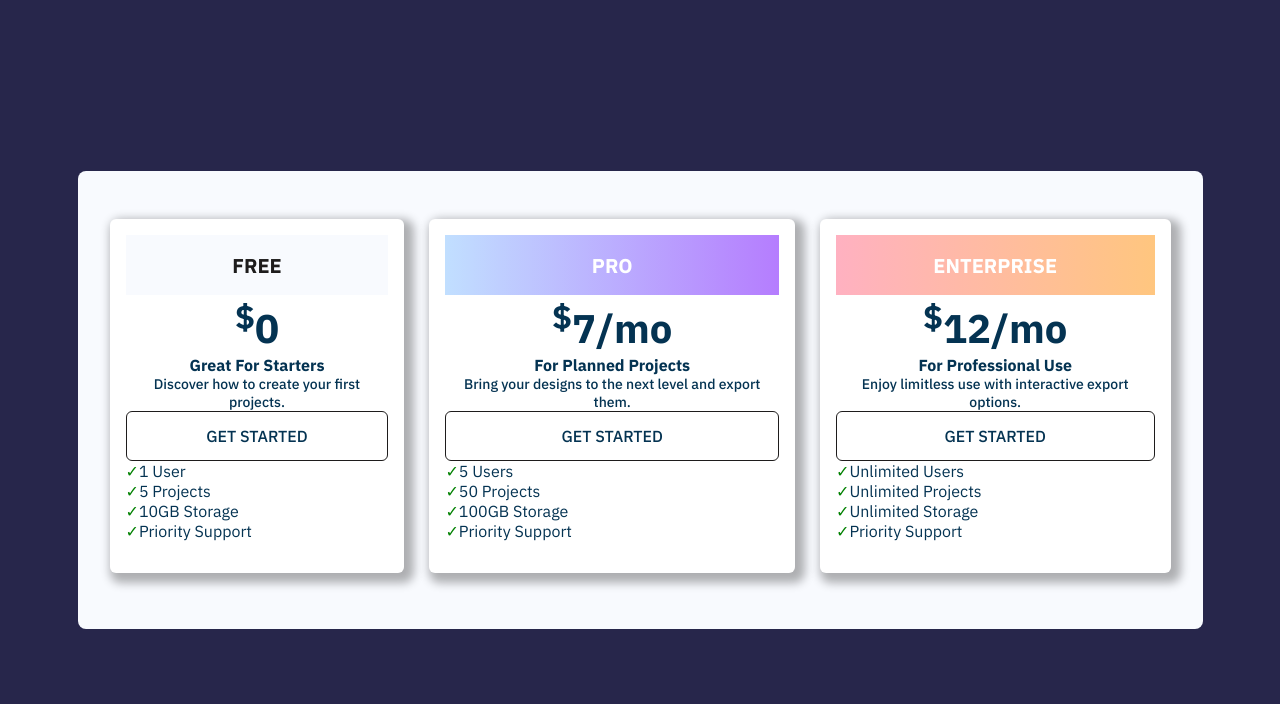
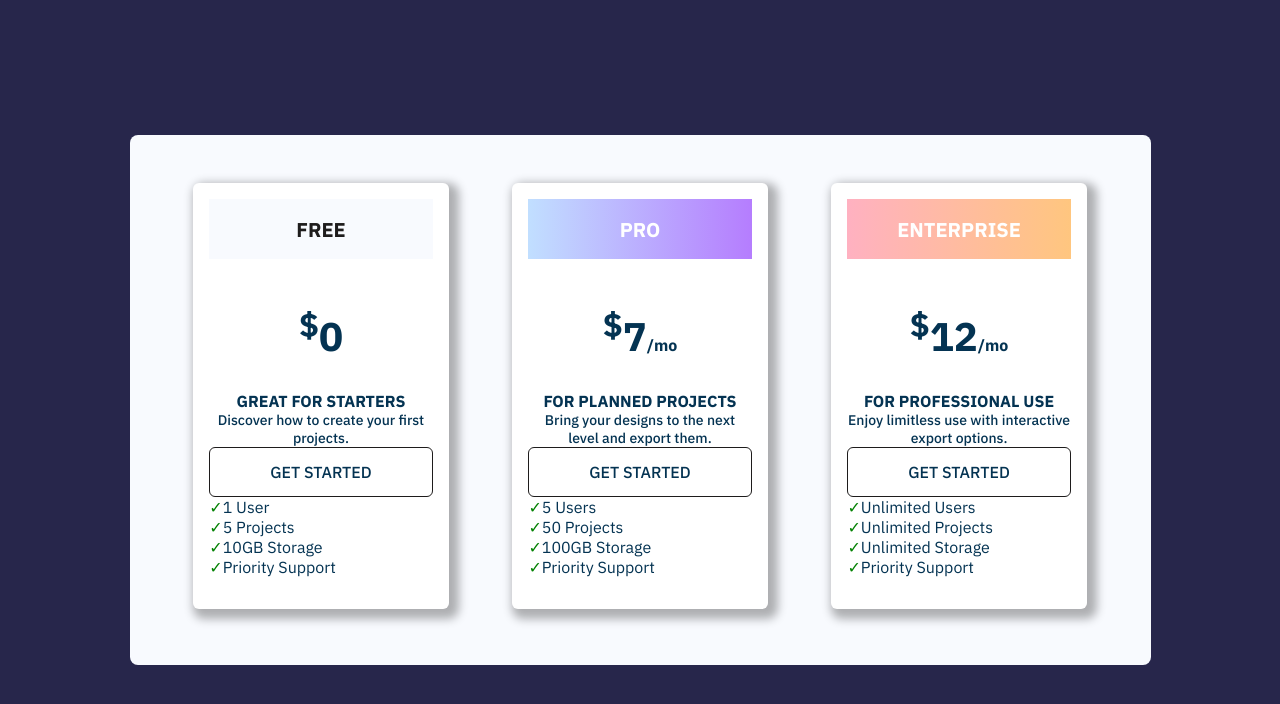
Before and after one commit to alok-38/developer-roadmap, a plain HTML site: page pricing-grid-HTML/index.html in a window 1280 px wide. Drawn offline with Linux system fonts and the light colour scheme.

Commit message:
Practicing flex layout

```diff
--- /dev/null
+++ b/flexbox-layout-challenge/style.css
@@ -0,0 +1,79 @@
+* {
+    margin: 0;
+    padding: 0;
+    box-sizing: border-box;
+}
+
+ul {
+    list-style-type: none;
+    padding: 0;
+}
+
+a {
+    text-decoration: none;
+}
+
+header {
+    background-color: rgb(127, 20, 220);
+    padding: 2rem;
+}
+
+nav {
+    background-color: rgb(237, 228, 228);
+}
+
+h2 {
+    background-color: rgb(127, 20, 220);
+    padding: 1.5rem;
+}
+
+header,
+h2 {
+    color: #ffffff;
+}
+
+nav {
+    padding: 1.5rem;
+}
+
+nav ul {
+    display: flex;
+    gap: 15px;
+}
+
+main {
+    display: flex;
+    gap: 15px;
+    padding: 2rem;
+}
+
+section {
+    width: 70%;
+    color: rgb(33, 32, 32);
+}
+
+section h2 {
+    background-color: #ffffff;
+    color: rgb(33, 32, 32);
+    font-size: 2.5rem;
+}
+
+section p {
+    line-height: 1.5;
+    width: 95%;
+    padding-left: 25px;
+}
+
+section p:not(:last-of-type) {
+    margin-bottom: 15px;
+}
+
+aside {
+    width: 30%;
+}
+
+aside li {
+    background-color: rgb(237, 228, 228);
+    border-bottom: 1px solid gray;
+    padding: 1rem;
+}
--- a/pricing-grid-HTML/style.css
+++ b/pricing-grid-HTML/style.css
@@ -19,9 +19,7 @@ main {
     background-color: #F8FAFE;
     display: flex;
     border-radius: 8px;
-    padding: 3rem 2rem 3.5rem 2rem;
-    gap: 25px;
-    max-width: 1125px;
+    padding: 3rem 0 3.5rem 0;
 }
 
 ul {
@@ -39,6 +37,16 @@ section {
     background-color: #FFFFFF;
     box-shadow: 5px 5px 10px 5px rgba(0, 0, 0, 0.3);
     color: rgb(4, 51, 82);
+    width: 25%;
+    margin: auto;
+}
+
+p:first-of-type {
+    margin: 2.75rem 0 1.75rem 0;
+}
+
+p:nth-of-type(2) {
+    text-transform: uppercase;
 }
 
 p {
@@ -81,6 +89,10 @@ h2 {
     justify-content: center;
 }
 
+span {
+    font-size: 16px;
+}
+
 h2:nth-child(1) {
     color: #ffffff;
 }
@@ -94,12 +106,20 @@ section:first-of-type h2 {
     color: rgb(30, 28, 28);
 }
 
+section:first-of-type {
+    margin-right: 0;
+}
+
 section:nth-of-type(2) h2 {
     background: linear-gradient(to right, #C1DFFF, #B57DFE);
 }
 
 section:last-of-type h2 {
     background: linear-gradient(to right, #FFB1C1, #FFC67F);
+}
+
+section:last-of-type {
+    margin-left: 0;
 }
 
 /* Tablets */
@@ -114,6 +134,10 @@ section:last-of-type h2 {
         /* Space between grid items */
     }
 
+    section {
+        width: 100%;
+    }
+
     main>section:nth-child(3) {
         grid-column: 1 / span 2;
         /* Make the third section span the full width of the grid */
```
Also changed, not shown: flexbox-layout-challenge/index.html (added, +57 -0 lines).
